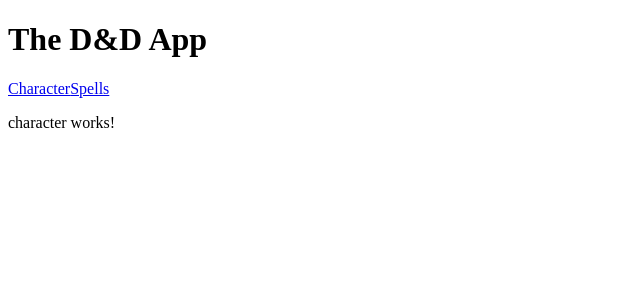
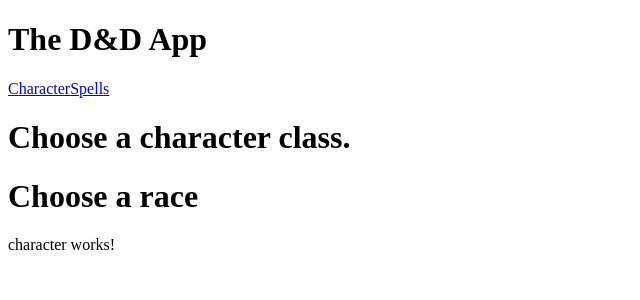
Before and after one commit to MissouriState-CSC515-Spring2019/team5, an Angular app: page /character in a window 1280 px wide. Shown: the top 300 px of the page, without its empty margins (0-640 px from the left). Built offline with nearby package versions, Linux system fonts and the light colour scheme.

Commit message:
Started work on character page

```diff
--- a/package.json
+++ b/package.json
@@ -26,12 +26,12 @@
   },
   "devDependencies": {
     "@angular-devkit/build-angular": "~0.13.0",
-    "@angular/cli": "~7.3.8",
+    "@angular/cli": "^7.3.9",
     "@angular/compiler-cli": "~7.2.0",
     "@angular/language-service": "~7.2.0",
-    "@types/node": "~8.9.4",
     "@types/jasmine": "~2.8.8",
     "@types/jasminewd2": "~2.0.3",
+    "@types/node": "~8.9.4",
     "codelyzer": "~4.5.0",
     "jasmine-core": "~2.99.1",
     "jasmine-spec-reporter": "~4.2.1",
--- a/src/app/character/character.component.html
+++ b/src/app/character/character.component.html
@@ -1,3 +1,6 @@
+<h1>Choose a character class.</h1>
+
+<h1>Choose a race</h1>
 <p>
   character works!
 </p>
```
Also changed, not shown: 1 other file (tests, documents, lock files or other folders).
